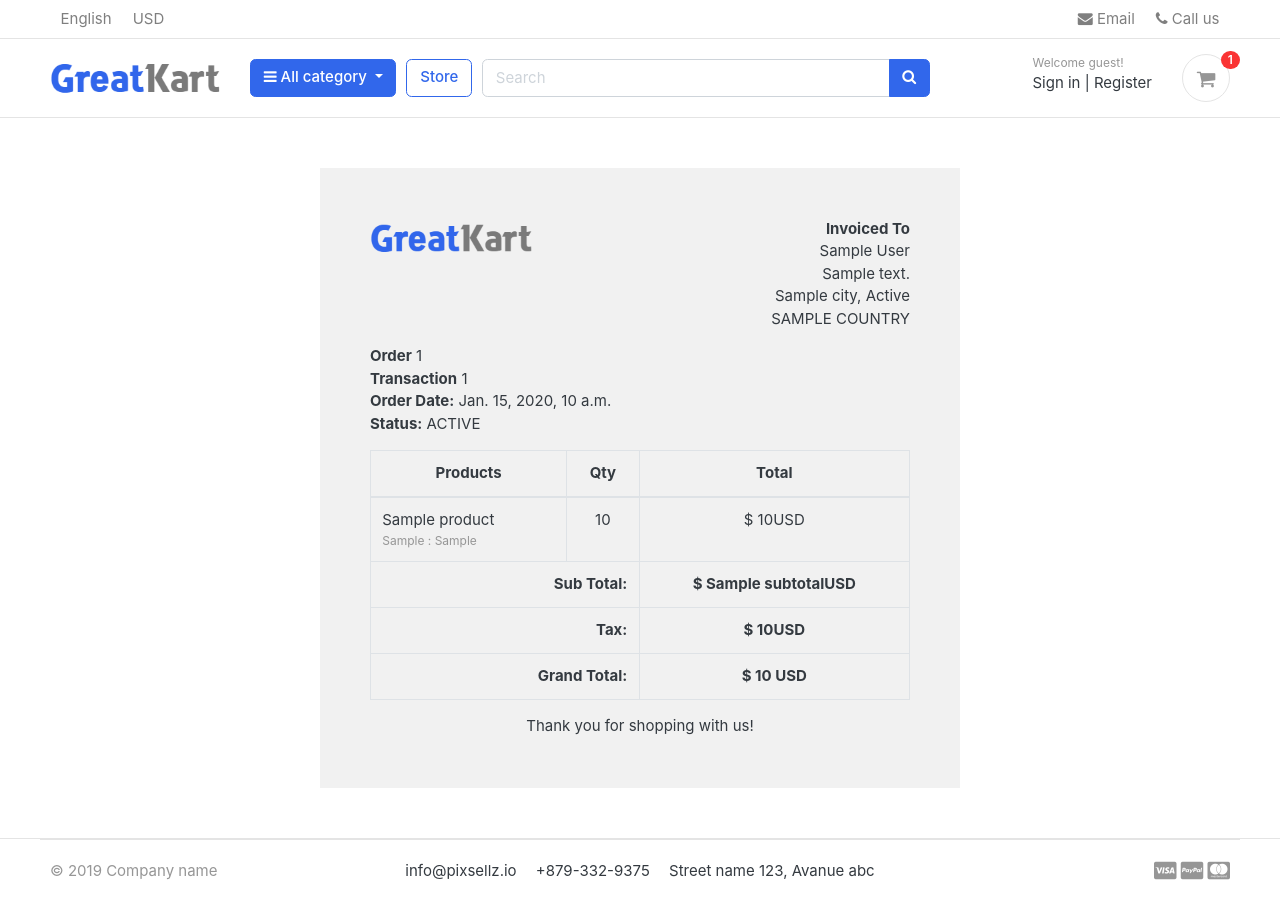
After one commit to AbhiRam235/Ecommerce-Shopping-Kart, a Django app: template templates/accounts/order_detail.html in a window 1280 px wide. The commit adds this page. Run offline with Django 3.2, Linux system fonts and the light colour scheme; the template is opened without the code that fills it: most values are stand-ins (such as "Sample title", 1, 10 or a date in 2020); some libraries are stand-ins or nearby versions; some web fonts are replaced.

Commit message:
updated the order_details functionality

```diff
--- a/accounts/urls.py
+++ b/accounts/urls.py
@@ -14,4 +14,5 @@ urlpatterns = [
     path('my_orders/', views.my_orders, name='my_orders'),
     path('edit_profile/', views.edit_profile, name='edit_profile'),
     path('change_password/', views.change_password, name='change_password'),
+    path('order_detail/<int:order_id>/', views.order_detail, name='order_detail'),
 ]
--- a/templates/accounts/dashboard.html
+++ b/templates/accounts/dashboard.html
@@ -21,14 +21,14 @@
 						<div class="card-body">
 							<h5 class="card-title">Total Orders</h5>
 							<h4>{{ orders_count }}</h4>
-							<a href="">View Orders</a>
+							<a href="{% url 'my_orders' %}">View Orders</a>
 						</div>
 					</div>
 				</div>
 				<div class="col-md-6">
 					<div class="card" style="text-align: center;">
 						<div class="card-body">
-							<img src="https://www.w3schools.com/howto/img_avatar.png" alt="user profile picture" width="50" height="50" style="border-radius:50%;">
+							<img src="{{ userprofile.profile_photo.url }}" alt="user profile picture" width="50" height="50" style="border-radius:50%;">
 							<p class="mb-0">{{ user.email }}</p>
 							<p>{{ user.phone_number }}</p>
 						</div>
--- a/templates/accounts/my_orders.html
+++ b/templates/accounts/my_orders.html
@@ -29,7 +29,7 @@
                         <tbody>
                             {% for order in orders %}
                             <tr>
-                                <th scope="row">{{ order.order_number }}</th>
+                                <th scope="row"><a href="{% url 'order_detail' order.order_number %}">{{ order.order_number }}</a></th>
                                 <td>{{ order.full_name }}</td>
                                 <td>{{ order.phone }}</td>
                                 <td>$ {{ order.order_total }}</td>
--- /dev/null
+++ b/templates/accounts/order_detail.html
@@ -0,0 +1,105 @@
+{% extends 'base.html' %}
+{% load static %}
+{% block content %}
+
+<div class="container" style="margin: 0 auto;width: 50%;padding: 50px;background: #f1f1f1;margin-top: 50px;margin-bottom: 50px;">
+    <div class="row invoice row-printable">
+        <div class="col-md-12">
+            <!-- col-lg-12 start here -->
+            <div class="panel panel-default plain" id="dash_0">
+                <!-- Start .panel -->
+                <div class="panel-body p30">
+                    <div class="row">
+                        <!-- Start .row -->
+                        <div class="col-lg-6">
+                            <!-- col-lg-6 start here -->
+                            <div class="invoice-logo"><img src="{% static '/images/logo.png' %}" alt="Invoice logo" style="max-height: 40px;"></div>
+                        </div>
+                        <!-- col-lg-6 end here -->
+                        <div class="col-lg-6">
+                            <!-- col-lg-6 start here -->
+                            <div class="invoice-from">
+                                <ul class="list-unstyled text-right">
+                                    <li><strong>Invoiced To</strong></li>
+                                    <li>{{ order.full_name }}</li>
+                                    <li>{{ order.full_address | capfirst }}</li>
+                                    <li>{{ order.city | capfirst }}, {{ order.state | capfirst }}</li>
+                                    <li>{{ order.country | upper }}</li>
+                                </ul>
+                            </div>
+                        </div>
+                        <!-- col-lg-6 end here -->
+                        <div class="col-lg-12">
+                            <!-- col-lg-12 start here -->
+                            <div class="invoice-details mt25">
+                                <div class="well">
+                                    <ul class="list-unstyled mb0">
+                                        <li><strong>Order</strong> {{ order.order_number }}</li>
+                                        <li><strong>Transaction</strong> {{ order.payment.payment_id }} </li>
+                                        <li><strong>Order Date:</strong> {{ order.created_at }}</li>
+                                        <li><strong>Status:</strong> {{ order.status | upper}} </li>
+                                    </ul>
+                                </div>
+                            </div>
+
+                            <div class="invoice-items">
+                                <div class="table-responsive" style="overflow: hidden; outline: none;" tabindex="0">
+                                    <table class="table table-bordered">
+                                        <thead>
+                                            <tr>
+                                                <th class="per70 text-center">Products</th>
+                                                <th class="per5 text-center">Qty</th>
+                                                <th class="per25 text-center">Total</th>
+                                            </tr>
+                                        </thead>
+                                        <tbody>
+                                            {% for item in order_detail %}
+                                            <tr>
+                                                <td>{{ item.product.product_name }}
+                                                   <p class="text-muted small">
+                                                        {% if item.variations.all %}
+                                                            {% for i in item.variations.all %}
+                                                                {{ i.variation_category | capfirst }} : {{ i.variation_value | capfirst }}<br>
+                                                            {% endfor %}
+                                                        {% endif %}
+                                                   </p>
+                                                </td>
+                                                <td class="text-center">{{ item.quantity }}</td>
+                                                <td class="text-center">$ {{ item.product_price }}USD</td>
+                                            </tr>
+                                            {% endfor %}
+                                        </tbody>
+                                        <tfoot>
+                                            <tr>
+                                                <th colspan="2" class="text-right">Sub Total:</th>
+                                                <th class="text-center">$ {{ subtotal }}USD</th>
+                                            </tr>
+                                            <tr>
+                                                <th colspan="2" class="text-right">Tax:</th>
+                                                <th class="text-center">$ {{ order.tax }}USD</th>
+                                            </tr>
+
+                                            <tr>
+                                                <th colspan="2" class="text-right">Grand Total:</th>
+                                                <th class="text-center">$ {{ order.order_total }} USD</th>
+                                            </tr>
+                                        </tfoot>
+                                    </table>
+                                </div>
+                            </div>
+                            <div class="invoice-footer mt25">
+                                <p class="text-center">Thank you for shopping with us!</p>
+                            </div>
+                        </div>
+                        <!-- col-lg-12 end here -->
+                    </div>
+                    <!-- End .row -->
+                </div>
+            </div>
+            <!-- End .panel -->
+        </div>
+        <!-- col-lg-12 end here -->
+    </div>
+    </div>
+
+{% endblock %}
```
Also changed, not shown: accounts/views.py (+20 -1 lines), store/admin.py (+8 -1 lines), store/models.py (+9 -0 lines), store/migrations/0006_productgallery.py (added).
